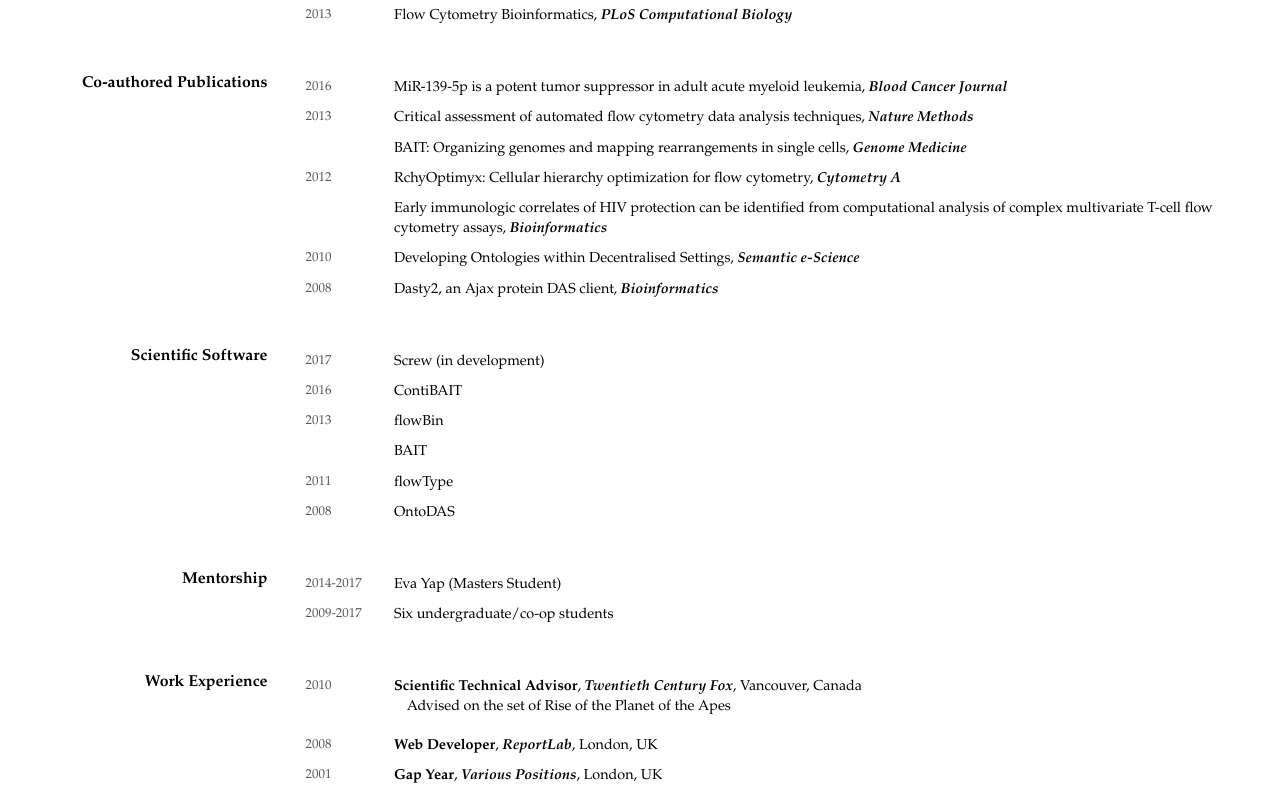
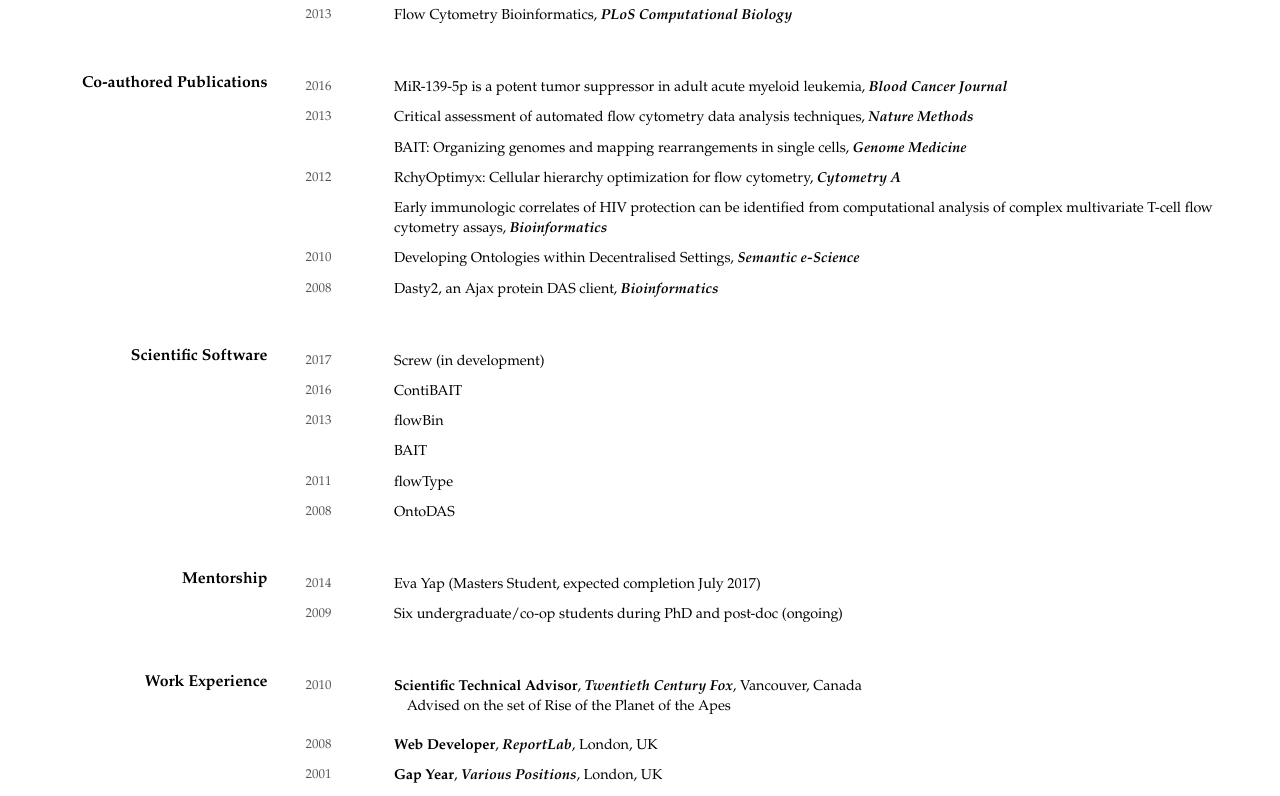
Before and after one commit to oneillkza/oneillkza.github.io, a plain HTML site: page index.html in a window 1280 px wide. Shown: the part 912-1708 px from the top of the page. Drawn offline with Linux system fonts and the light colour scheme.

Commit message:
update mentorship

```diff
--- a/index.html
+++ b/index.html
@@ -69,8 +69,8 @@
 <p><code>2011</code> <a href="https://www.bioconductor.org/packages/release/bioc/html/flowType.html">flowType</a></p>
 <p><code>2008</code> <a href="https://sourceforge.net/projects/ontodas/">OntoDAS</a></p>
 <h2 id="mentorship">Mentorship</h2>
-<p><code>2014-2017</code> Eva Yap (Masters Student)</p>
-<p><code>2009-2017</code> Six undergraduate/co-op students</p>
+<p><code>2014</code> Eva Yap (Masters Student, expected completion July 2017)</p>
+<p><code>2009</code> Six undergraduate/co-op students during PhD and post-doc (ongoing)</p>
 <h2 id="work-experience">Work Experience</h2>
 <p><code>2010</code> <strong>Scientific Technical Advisor</strong>, <em>Twentieth Century Fox</em>, Vancouver, Canada</p>
 <ul>
```
Also changed, not shown: 1 other file.
